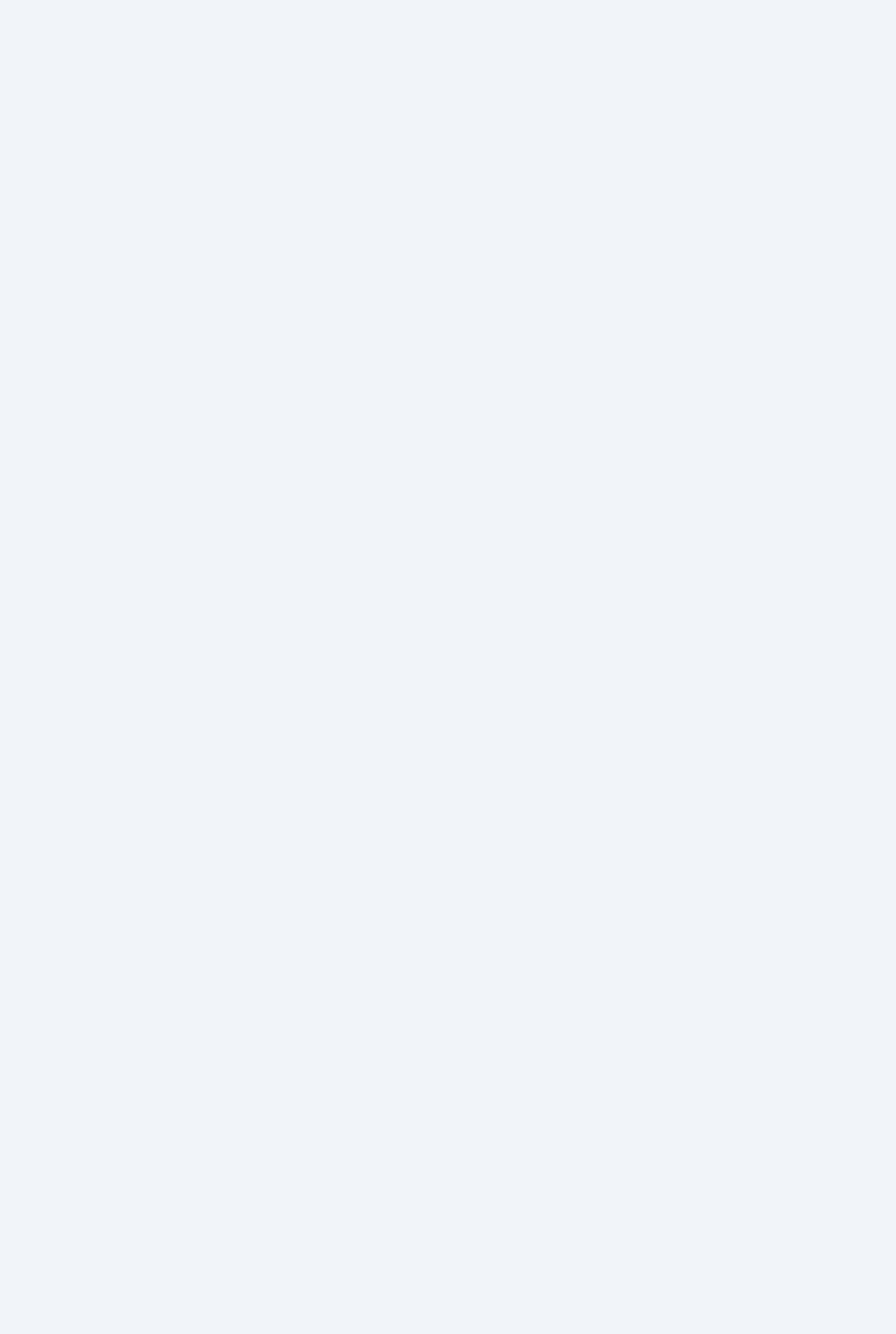
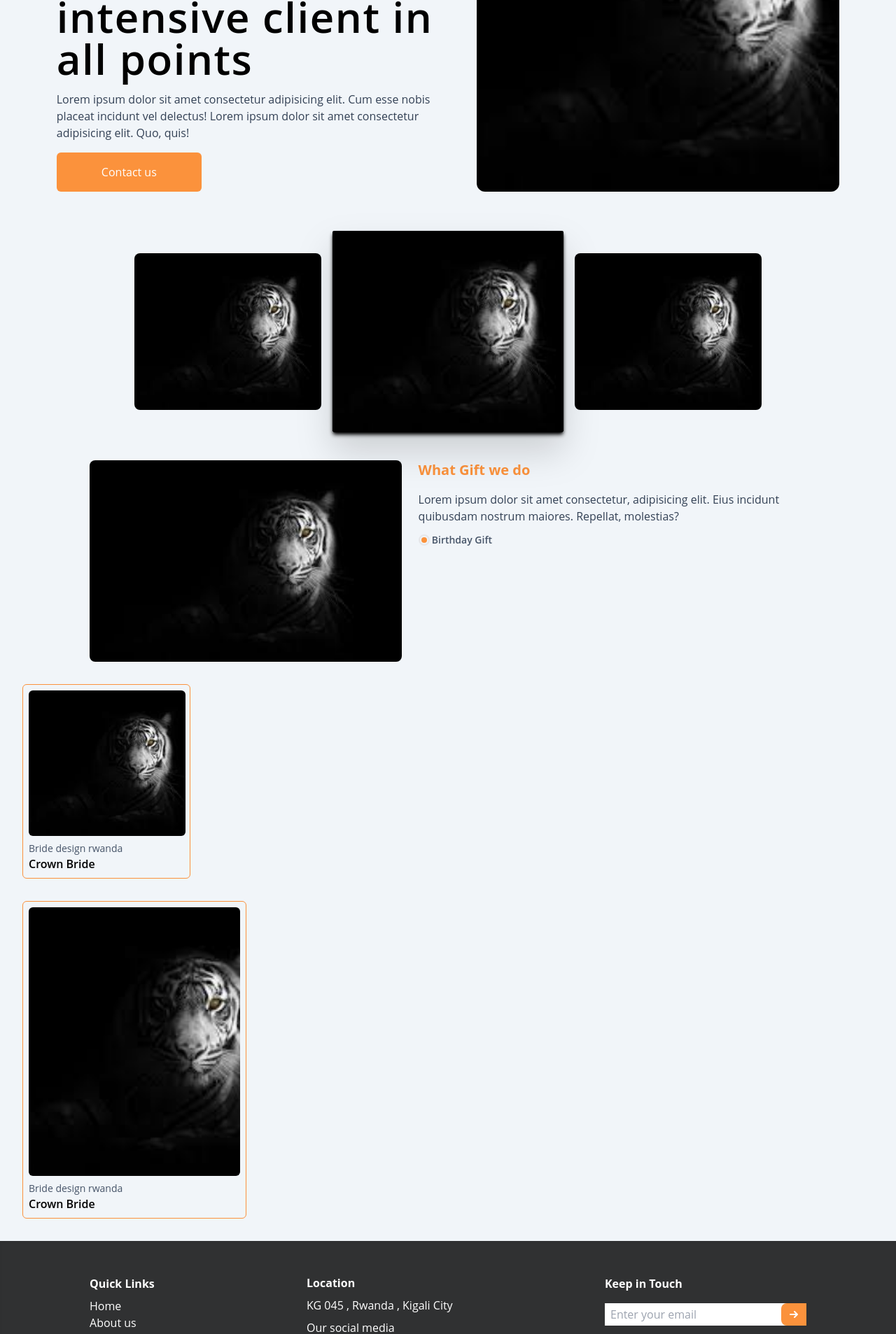
Before and after one commit to Ikevine/Bridge-design-ltd, a Next.js app: page / in a window 1280 px wide. Shown: the part 3320-5227 px from the top of the page at 70% size. Before the commit the page ends 3284 px from the top, so only its background shows below. Built offline with nearby package versions, Linux system fonts and the light colour scheme.

Commit message:
decoration and gift components are done end of all components

```diff
--- /dev/null
+++ b/components/Dlarge.jsx
@@ -0,0 +1,17 @@
+import React from 'react'
+import Image from 'next/legacy/image'
+const Dlarge = () => {
+  return (
+    <div className='p-2 m-8 border border-orange-400 w-80 flex flex-col space-y-2 rounded-md'>
+       <div className="relative h-96 w-76">
+           <Image src="/tiger.jpg" alt='product image' layout='fill' objectFit='cover' className='rounded-md'/>
+       </div>
+       <div className="">
+           <p className='text-sm text-slate-600'>Bride design rwanda</p>
+           <h4 className='font-semibold text-md'>Crown Bride</h4>
+       </div>
+   </div>
+  )
+}
+
+export default Dlarge
--- /dev/null
+++ b/components/Dpost.jsx
@@ -0,0 +1,22 @@
+import React from 'react'
+import Lpost from './Dlarge'
+const Dpost = () => {
+  return (
+    <div>
+        {/* left side post */}
+        <div className="flex flex-col">
+
+        </div>
+        {/* middle side post */}
+        <div className="flex flex-col">
+
+        </div>
+        {/* right side post */}
+        <div className="flex flex-col">
+            <Lpost/>
+        </div>
+    </div>
+  )
+}
+
+export default Dpost
--- a/components/Experiance.jsx
+++ b/components/Experiance.jsx
@@ -18,6 +18,8 @@ const Experiance = () => {
                 </div>
             </div>
         </div>
+        {/* machines available */}
+
     </div>
   )
 }
--- /dev/null
+++ b/components/Ghead.jsx
@@ -0,0 +1,18 @@
+import React from 'react'
+import Image from 'next/legacy/image'
+const Ghead = () => {
+  return (
+    <div className='flex  container p-4 px-16 mx-auto space-x-6 justify-center'>
+        <div className="w-[50%] flex flex-col space-y-4 ">
+            <h1 className='font-semibold text-6xl tracking-wide'>We are the team of  expert who know how to work and find the intensive client in all points</h1>
+            <p className='text-slate-700'>Lorem ipsum dolor sit amet consectetur adipisicing elit. Cum esse nobis placeat incidunt vel delectus! Lorem ipsum dolor sit amet consectetur adipisicing elit. Quo, quis!</p>
+            <button className='px-16 py-4 text-white bg-orange-400 w-fit rounded-md ease-in duration-500 btn_hover text-[1rem]'>Contact us</button>
+        </div>
+        <div className="relative  w-[45%]">
+           <Image src="/tiger.jpg" alt='about hero image' layout='fill' objectFit='cover' className='rounded-xl'/>
+        </div>
+    </div>
+  )
+}
+
+export default Ghead
--- /dev/null
+++ b/components/Gprod.jsx
@@ -0,0 +1,17 @@
+import React from 'react'
+import Image from 'next/legacy/image'
+const Gprod = () => {
+  return (
+    <div className='p-2 m-8 border border-orange-400 w-60 flex flex-col space-y-2 rounded-md'>
+       <div className="relative h-52 w-56">
+          <Image src="/tiger.jpg" alt='product image' layout='fill' objectFit='cover' className='rounded-md'/>
+       </div>
+       <div className="">
+          <p className='text-sm text-slate-600'>Bride design rwanda</p>
+          <h4 className='font-semibold text-md'>Crown Bride</h4>
+       </div>
+    </div>
+  )
+}
+
+export default Gprod
--- /dev/null
+++ b/components/Gwedo.jsx
@@ -0,0 +1,26 @@
+import React from 'react'
+import Image from 'next/legacy/image'
+const Gwedo = () => {
+  return (
+    <div className='flex space-x-6 w-[80%] mx-auto m-6'>
+        <div className="relative w-[70%] h-72">
+            <Image src="/tiger.jpg" alt='gift we made' layout='fill' objectFit='cover' className='rounded-lg'/>
+        </div>
+        <div className="">
+            <div className="flex flex-col space-y-4 mb-2">
+                <h1 className='font-bold text-xl text-orange-400'>What Gift we do</h1>
+                <p className='text-slate-700'>Lorem ipsum dolor sit amet consectetur, adipisicing elit. Eius incidunt quibusdam nostrum maiores. Repellat, molestias?</p>
+            </div>
+            <div className="">
+                <label htmlFor="radio_btn" className='inline-flex items-center'>
+                     <input type="radio" name="radio_" id="radio_btn" className='hidden '/>
+                     <div className='h-4 w-4 border-2 rounded-full btn_before p-[2px] flex justify-center items-center mr-[0.2rem]'/>
+                     <span className='capitalize text-slate-600 font-semibold text-sm'>Birthday Gift</span>
+                </label>
+            </div>
+        </div>
+    </div>
+  )
+}
+
+export default Gwedo
--- /dev/null
+++ b/components/Machine.jsx
@@ -0,0 +1,19 @@
+import React from 'react'
+import Image from 'next/legacy/image'
+const Machine = () => {
+  return (
+    <div className="max-w-4xl flex mx-auto space-x-4 m-10 justify-center items-center">
+       <div className=" relative w-56 h-56 flex-auto">
+          <Image src='/tiger.jpg' alt='machine available' layout='fill' objectFit='cover' className='rounded-lg'/>
+       </div>
+       <div className=" relative w-72 h-72 flex-auto drop-shadow-2xl shadow-md shadow-black">
+          <Image src='/tiger.jpg' alt='machine available' layout='fill' objectFit='cover' className='rounded-sm'/>
+       </div>
+       <div className=" relative w-56 h-56 flex-auto">
+          <Image src='/tiger.jpg' alt='machine available' layout='fill' objectFit='cover' className='rounded-lg'/>
+       </div>
+    </div>
+  )
+}
+
+export default Machine
--- a/components/index.js
+++ b/components/index.js
@@ -4,3 +4,8 @@ export { default as Testimonial} from './Testimonial';
 export {default as Brand } from './Brand';
 export {default as TeamMemb} from './TeamMemb';
 export {default as Experiance} from './Experiance';
+export {default as Ghead} from './Ghead';
+export {default as Machine} from './Machine';
+export {default as Gwedo } from './Gwedo';
+export {default as Gprod } from './Gprod';
+export {default as Dpost } from './Dlarge'
--- a/pages/index.js
+++ b/pages/index.js
@@ -1,4 +1,4 @@
-import { Hero , Show , Testimonial , Brand ,TeamMemb ,Experiance} from "@/components"
+import { Hero , Show , Testimonial , Brand ,TeamMemb ,Experiance , Ghead ,Machine , Gwedo ,Gprod ,Dpost} from "@/components"
 
 export default function Home() {
   return (
@@ -9,6 +9,11 @@ export default function Home() {
      <Brand/>
      <TeamMemb/>
      <Experiance/>
+     <Ghead/>
+     <Machine/>
+     <Gwedo/>
+     <Gprod/>
+     <Dpost/>
     </>
   )
 }
--- a/styles/globals.css
+++ b/styles/globals.css
@@ -20,3 +20,7 @@ body{
   color: black;
   @apply border-orange-400
 }
+.btn_before::before{
+  content: '';
+  @apply w-full h-full bg-orange-400 block rounded-full
+}
```
